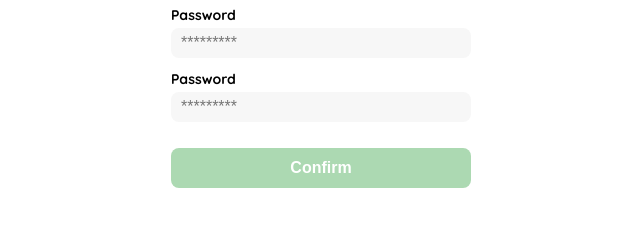
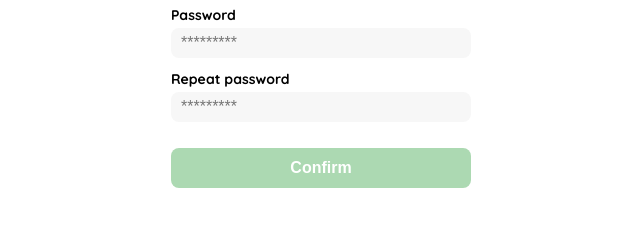
Before and after one commit to luca-cr/EscuelaJavascript, a plain HTML site: page clase1.html in a window 1280 px wide. Shown: the part 330-556 px from the top of the page, 319-959 px from the left. Drawn offline with Linux system fonts and the light colour scheme.

Commit message:
cambie titulo del label

```diff
--- a/clase1.html
+++ b/clase1.html
@@ -21,7 +21,7 @@
                 <label for="password" class="label">Password</label>
                 <input type="password" id="password" class="input input-password" placeholder="*********">
 
-                <label for="new-password" class="label">Password</label>
+                <label for="new-password" class="label">Repeat password</label>
                 <input type="password" id="new-password" class="input input-password" placeholder="*********">
 
                 <input type="submit" value="Confirm" class="primary-button login-button">
```
